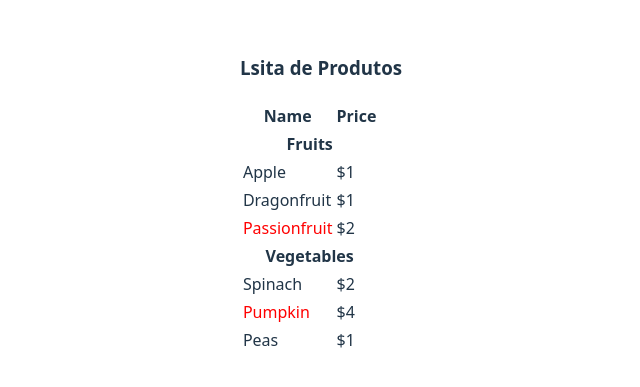
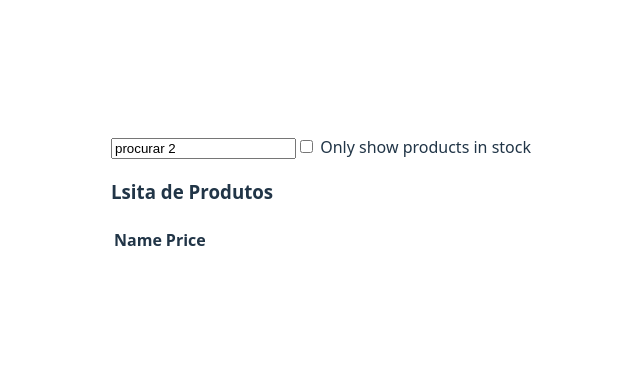
Before and after one commit to mbala-sadraue/react-estudo, a React (Vite) app in the folder react-estudo/: page / in a window 1280 px wide. Shown: the part 205-592 px from the top of the page, without its empty margins (319-959 px from the left). Built offline with nearby package versions, Linux system fonts and the light colour scheme.

Commit message:
filtrar produto

```diff
--- a/react-estudo/src/estudo/FilterableProductTable.jsx
+++ b/react-estudo/src/estudo/FilterableProductTable.jsx
@@ -1,3 +1,4 @@
+import { useState } from "react";
 
 
 
@@ -12,34 +13,52 @@ function FilterableProdutTable() {
         { category: "Vegetables", price: "$1", stocked: true, name: "Peas" }
     ]
 
+    const [filterText, setFilterText] = useState('procurar 2')
+    const [inStockOnly, setInStockOnly] = useState(false)
+    function onFilterTextChange(value) {
+        setFilterText(value)
+        console.log(value);
+
+    }
+    return (
+        <>
+            <SearchBar filterText={filterText} inStockOnly={inStockOnly} onFilterTextChange={onFilterTextChange} onInStockOnlyChange={setInStockOnly} />
+            <ProductTable products={products} filterText={filterText}  inStockOnly={inStockOnly}/>
+        </>)
+
+
+
+}
+
+function ProductTable({ products, filterText, inStockOnly }) {
     let rows = []
     let lastCategory = null;
 
 
+    console.log(filterText);
 
 
     products.forEach(
         (product) => {
 
-            console.log(product.name);
-
-
+            if (product.name.toLowerCase().indexOf(
+                filterText.toLowerCase()
+            ) === - 1) {
+                return;
+            }
+            if (inStockOnly && !product.stocked) {
+                return;
+            }
             if (product.category !== lastCategory) {
                 rows.push(<ProductCategoryRow category={product.category} key={product.category} />)
             }
-
             rows.push(<ProductRow
                 product={product}
                 key={product.name} />)
-
             lastCategory = product.category;
 
         }
     )
-    console.log(rows);
-
-
-
     return (<>
         <h3>Lsita de Produtos</h3>
         <div>
@@ -60,7 +79,7 @@ function FilterableProdutTable() {
 }
 
 
-function ProductCategoryRow({category}) {
+function ProductCategoryRow({ category }) {
 
     return (
         <tr>
@@ -71,9 +90,9 @@ function ProductCategoryRow({category}) {
 }
 
 
-function ProductRow({product}) {
+function ProductRow({ product }) {
 
-    let name =  product.stocked ?product.name: <span style={{ color: 'red' }}>
+    let name = product.stocked ? product.name : <span style={{ color: 'red' }}>
         {product.name}
     </span>;
 
@@ -83,4 +102,24 @@ function ProductRow({product}) {
     </tr>)
 }
 
+
+function SearchBar({ filterText, inStockOnly, onFilterTextChange, onInStockOnlyChange }) {
+    return (
+        <form>
+            <input type="text" placeholder="Search..." value={filterText} onChange={(e) => onFilterTextChange(e.target.value)} />
+            <label>
+                <input type="checkbox" checked={inStockOnly} onChange={(e) => onInStockOnlyChange(e.target.checked)} />
+                {' '}
+                Only show products in stock
+            </label>
+        </form>
+    );
+}
+
+
 export default FilterableProdutTable;
+
+// Saber a divisao de componte
+// implementar de forma estatica
+//  Encontrar as variavel ou parte que são state
+//  Componente responsavel por alterar state
```
